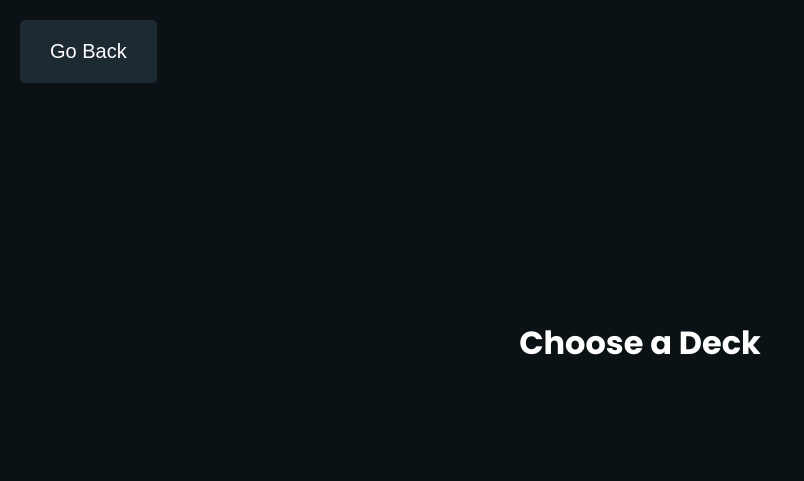
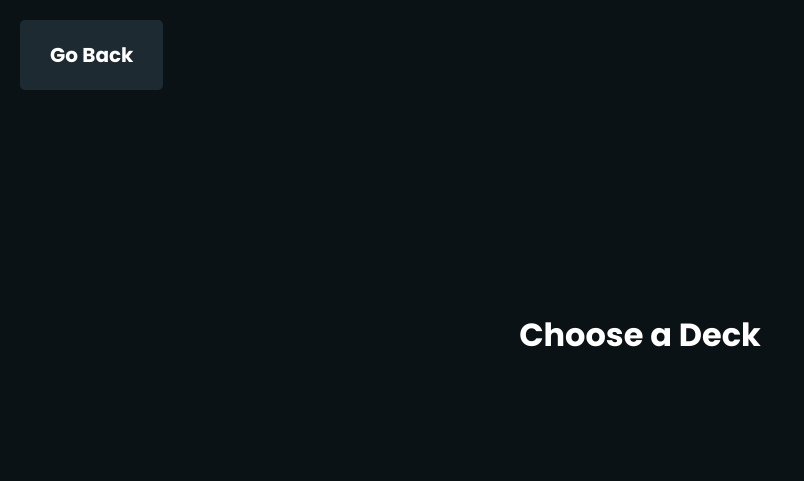
Before and after one commit to harshpreet931/Flashify, a website: page public/quiz.html in a window 1280 px wide. Shown: the whole page, without its empty margins (0-804 px from the left). Drawn offline with Linux system fonts and the light colour scheme.

Commit message:
Update font and button styles in quiz_styles.css

```diff
--- a/public/styles/quiz_styles.css
+++ b/public/styles/quiz_styles.css
@@ -1,4 +1,11 @@
 @import url('https://fonts.googleapis.com/css2?family=Poppins:wght@300;400;500;600;700&display=swap');
+
+*{
+  font-family: 'Poppins', sans-serif;
+  margin: 0;
+  padding: 0;
+  box-sizing: border-box;
+}
 
 body {
   background: #0B1215;
@@ -88,4 +95,11 @@ body {
   padding: 20px 30px;
   border-radius: 5px;
   cursor: pointer;
+  font-weight: bold;
+  transition: 0.3s ease;
 }
+
+#btn-back:hover {
+  background: #365970;
+  transform: scale(1.05);
+}
```
